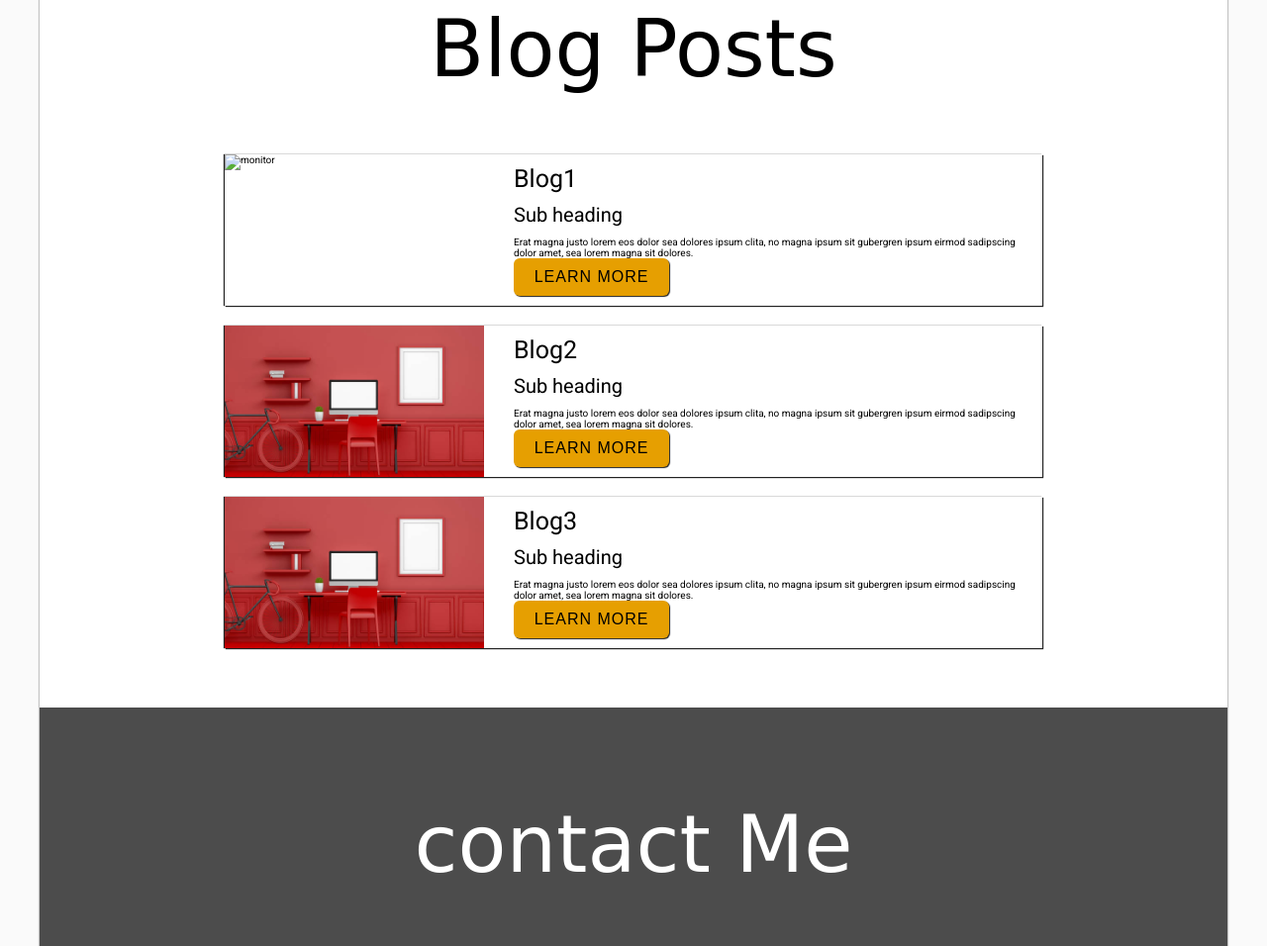
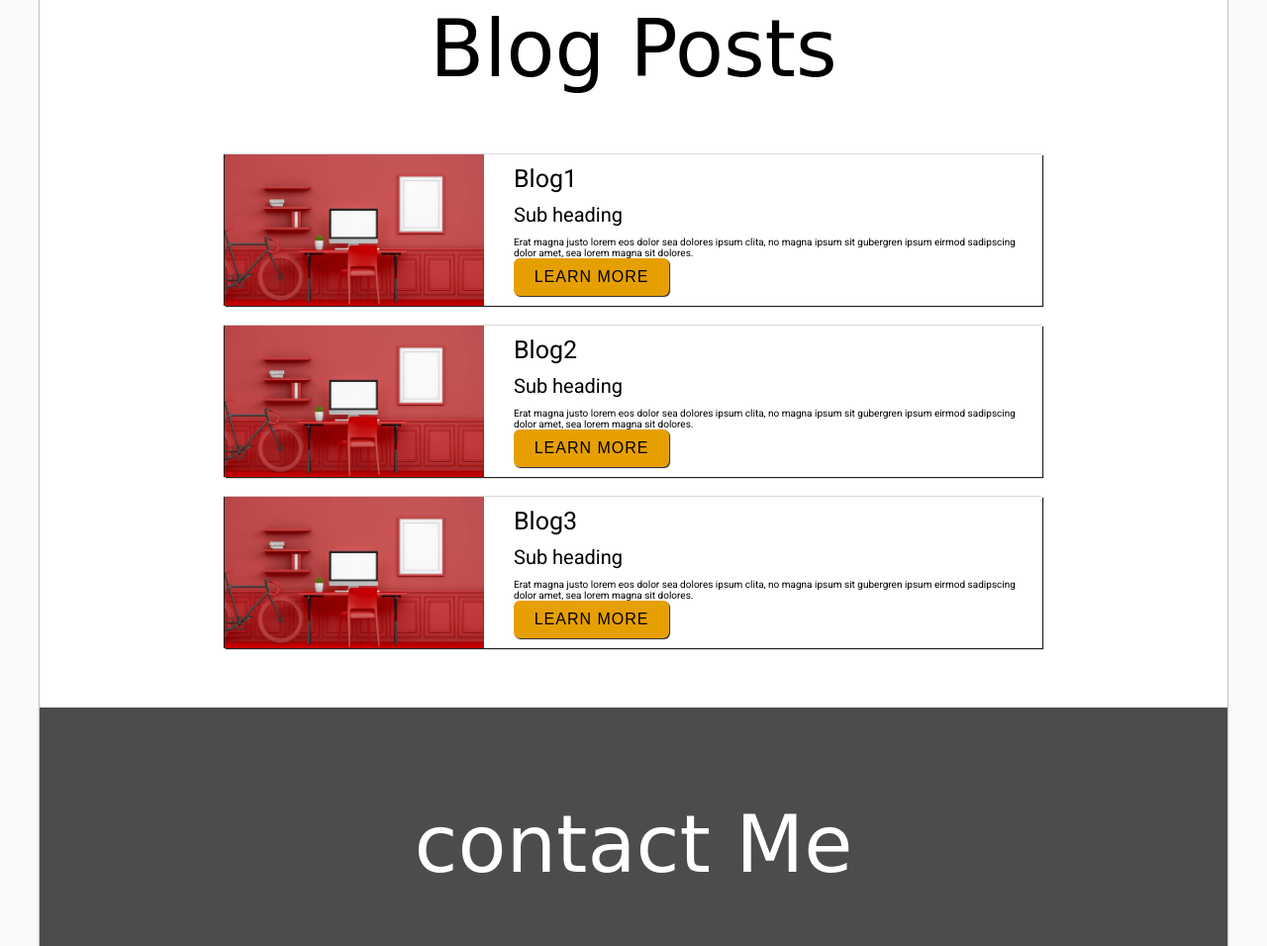
Before and after one commit to emranhossain64/blogproject1, a plain HTML site: page index.html in a window 1280 px wide. Shown: the part 2409-3365 px from the top of the page at 99% size. Drawn offline with Linux system fonts and the light colour scheme; files whose address does not match are found by name; a web font is replaced by a local one.

Commit message:
Update index.html

```diff
--- a/index.html
+++ b/index.html
@@ -158,7 +158,7 @@
             blog-posts-heading">Blog Posts</h2>
             <div class="blog-post">
                 <aside class="blog-post-aside">
-                    <img src="image/img6.jpg" alt="monitor" class="blog-img">
+                    <img src="img6.jpg" alt="monitor" class="blog-img">
                 </aside>
                 <article class="blog-content">
                     <h2 class="blog-heading">Blog1</h2>
```
